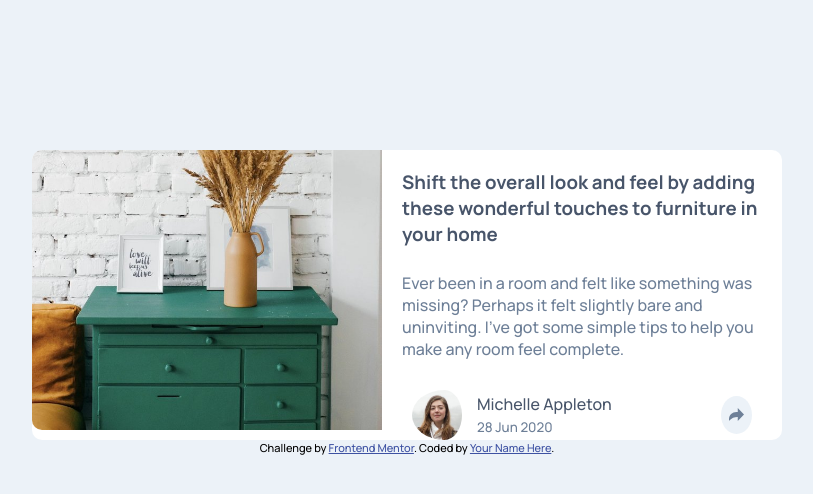
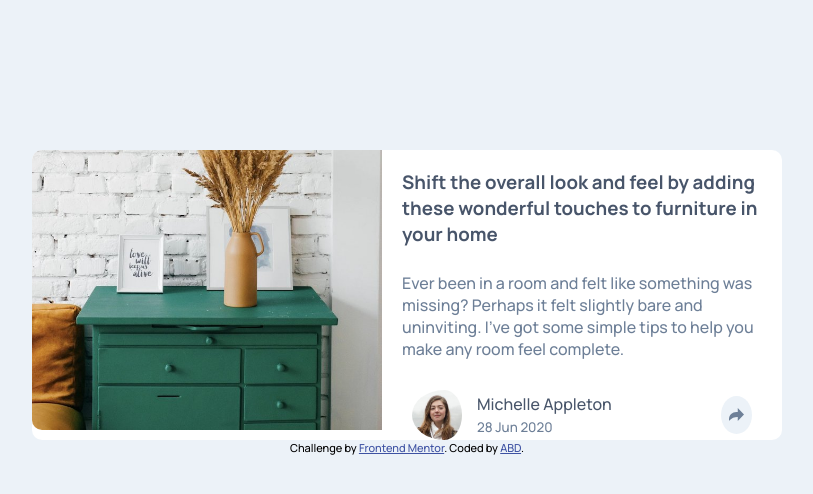
Before and after one commit to realabdullah/article-preview-component, a plain HTML site: page index.html in a window 1280 px wide. Shown: the whole page, without its empty margins (233-1046 px from the left). Drawn offline with Linux system fonts and the light colour scheme.

Commit message:
Update index.html

```diff
--- a/index.html
+++ b/index.html
@@ -66,7 +66,7 @@
 
   <div class="attribution">
     Challenge by <a href="https://www.frontendmentor.io?ref=challenge" target="_blank">Frontend Mentor</a>.
-    Coded by <a href="#">Your Name Here</a>.
+    Coded by <a href="https://twitter.com/RealAbd__">ABD</a>.
   </div>
 </body>
 
```
